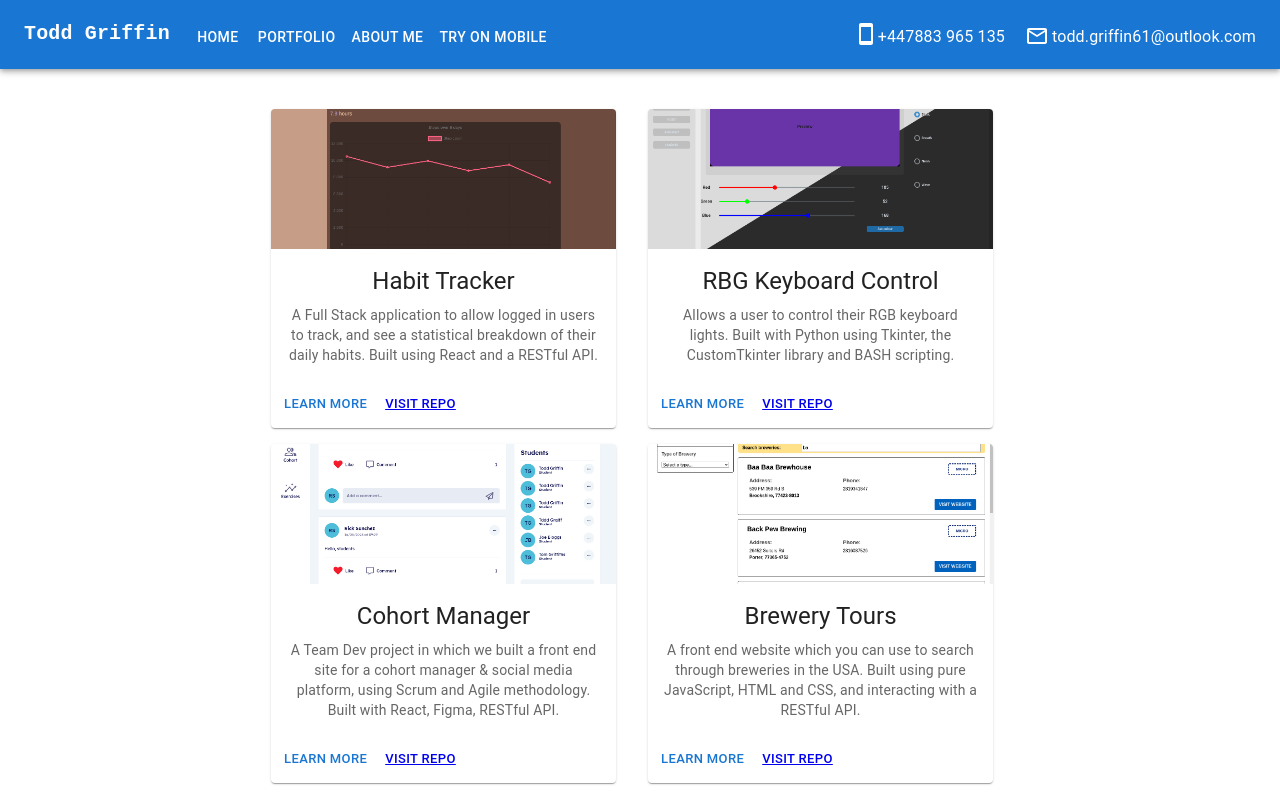
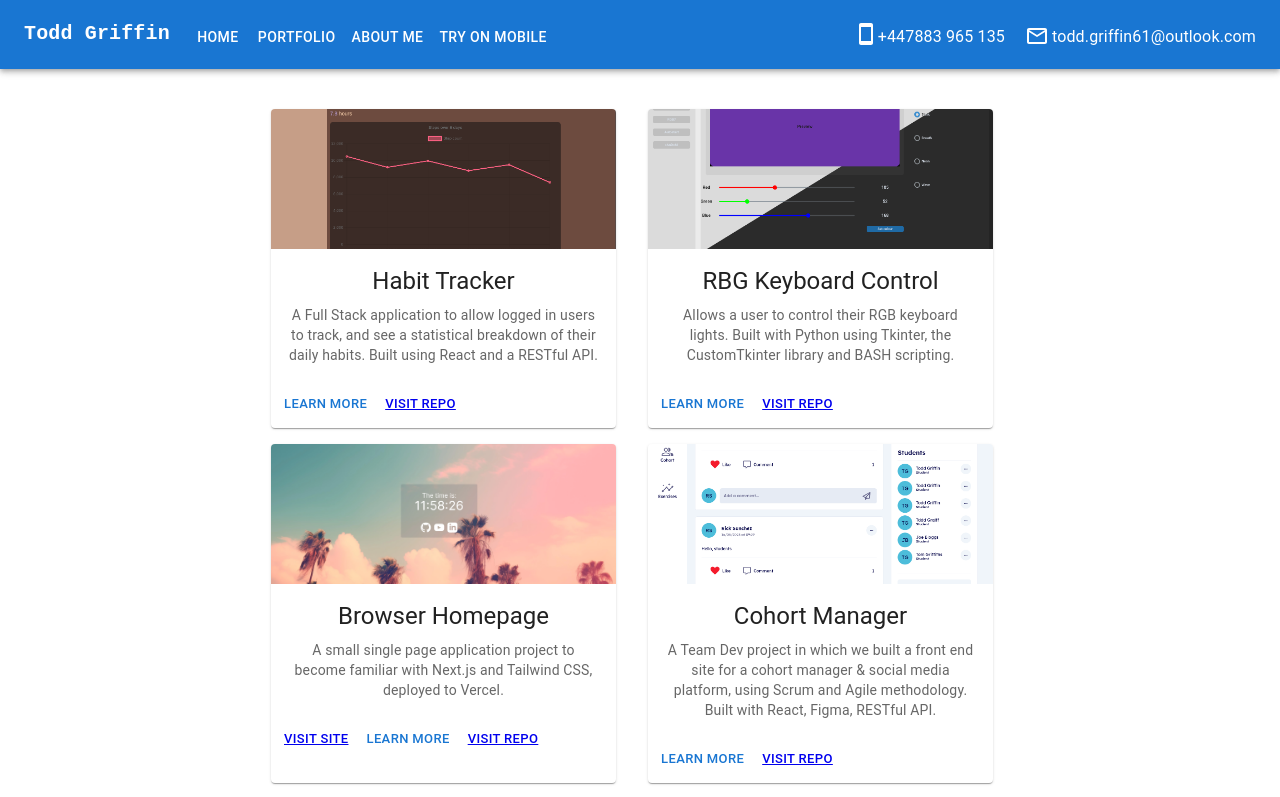
Before and after one commit to ample-samples/web-portfolio, a React (Create React App) app: page /#/portfolio in a window 1280 px wide. Shown: the top 797 px of the page. Built offline with nearby package versions, Linux system fonts and the light colour scheme.

Commit message:
added portfolio entry

```diff
--- a/src/components/PortfolioProjectCard.js
+++ b/src/components/PortfolioProjectCard.js
@@ -35,8 +35,8 @@ export function PortfolioEntry({ title, img, shortDesc, fullDesc, repoURL, hoste
           </Typography>
         </CardContent>
         <CardActions>
+          {hostedURL && <Button size="small"><a href={hostedURL}>Visit Site</a></Button>}
           <Button size='small' onClick={handleOpen}>Learn more</Button>
-          {hostedURL && <Button size="small"><a href={hostedURL}>Visit Site</a></Button>}
           {frontendRepo && <Button size="small"><a href={frontendRepo}>Front End</a></Button>}
           {backendRepo && <Button size="small"><a href={backendRepo}>Back End</a></Button>}
           {repoURL && <Button size="small"><a href={repoURL}>Visit Repo</a></Button>}
--- a/src/routes/portfolio.js
+++ b/src/routes/portfolio.js
@@ -3,6 +3,7 @@ import brewerytours from '../files/pictures/brewerytours.png'
 import cohortManager from '../files/pictures/cohortmanager1.png'
 import habitTracker from  '../files/pictures/habit-tracker.png'
 import rgbGui from  '../files/pictures/RGB Acer GUI.png'
+import browserHomepage from  '../files/pictures/browser-homepage.png'
 
 import { PortfolioEntry } from "../components/PortfolioProjectCard"
 import { PortfolioEntryCarousel } from "../components/PortfolioProjectCardCarousel"
@@ -60,6 +61,14 @@ export function Portfolio() {
             // hostedURL="https://github.com/ample-samples/js-dom-brewery-tours-challenge"
           />
           <PortfolioEntry
+            title="Browser Homepage"
+            img={browserHomepage}
+            shortDesc="A small single page application project to become familiar with Next.js and Tailwind CSS, deployed to Vercel."
+            fullDesc="A small single page application project to become familiar with Next.js and Tailwind CSS, deployed to Vercel."
+            repoURL="https://github.com/ample-samples/browser-homepage"
+            hostedURL="https://browser-homepage-ample-samples.vercel.app/"
+          />
+          <PortfolioEntry
             title="Cohort Manager"
             img={cohortManager}
             shortDesc="A Team Dev project in which we built a front end site for a cohort manager & social media platform, using Scrum and Agile methodology. Built with React, Figma, RESTful API."
```
Also changed, not shown: src/files/pictures/browser-homepage.png (added).
